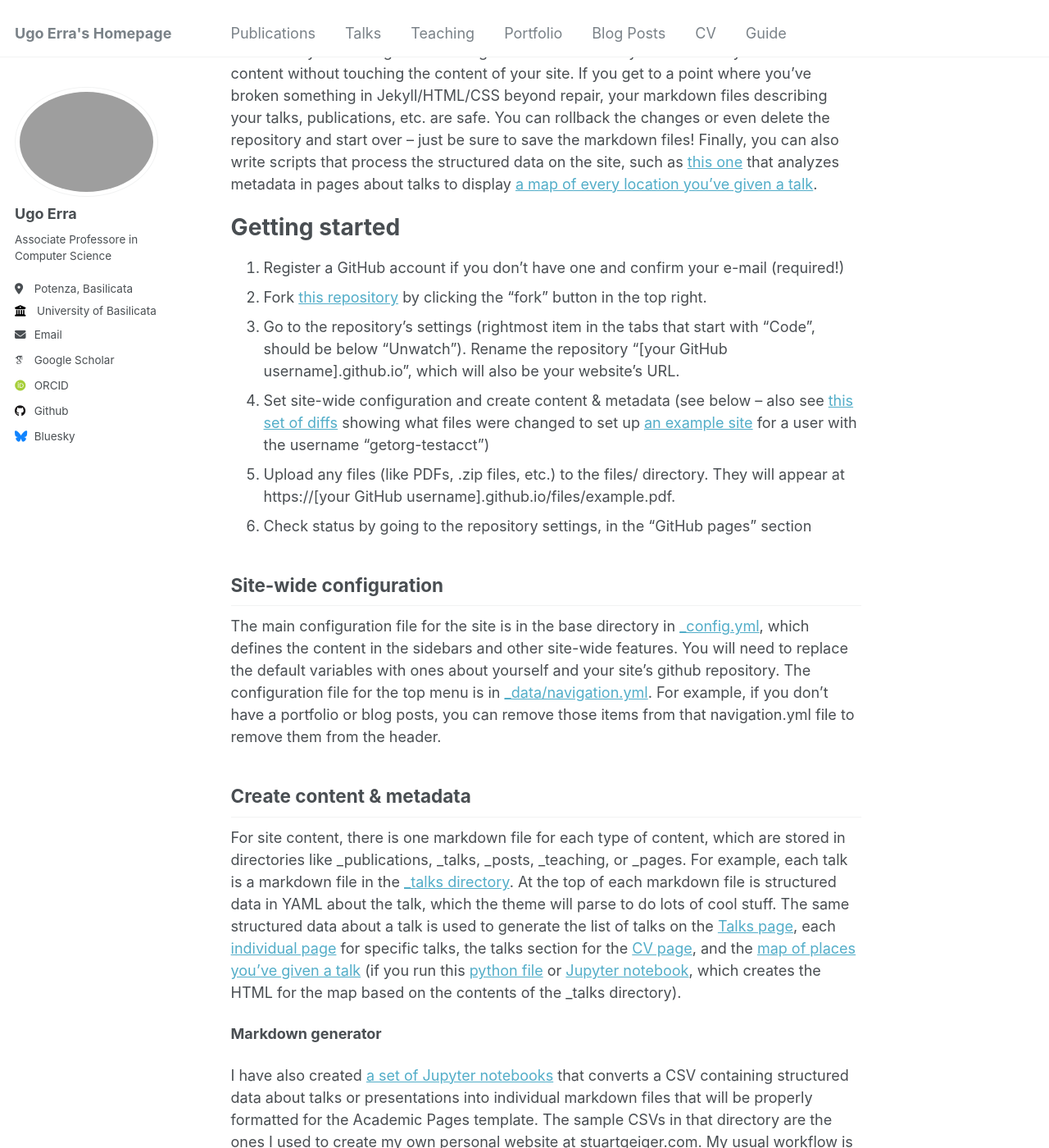
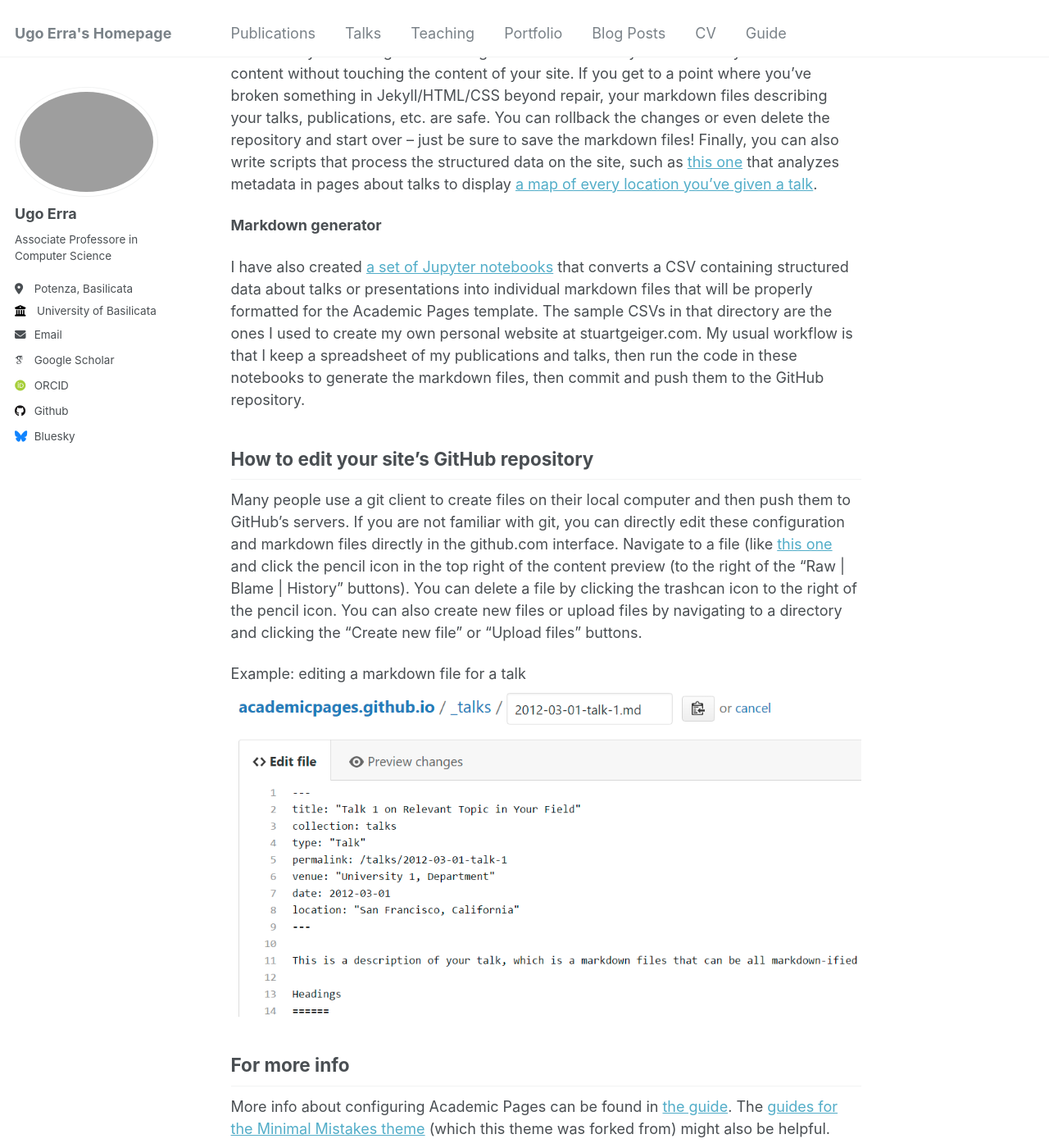
Before and after one commit to ugoerra/ugoerra.github.io, a Jekyll site: the page built from _pages/about.md, in a window 1280 px wide and 1400 px high, scrolled down 680 px. Shown: the whole window at 82% size. Built offline with Jekyll 4.4.1, drawn with Linux system fonts in a browser that asks for light colours; some web fonts are replaced.

Commit message:
Update about.md

```diff
--- a/_pages/about.md
+++ b/_pages/about.md
@@ -15,23 +15,6 @@ Like many other Jekyll-based GitHub Pages templates, Academic Pages makes you se
 
 Many of the features of dynamic content management systems (like Wordpress) can be achieved in this fashion, using a fraction of the computational resources and with far less vulnerability to hacking and DDoSing. You can also modify the theme to your heart's content without touching the content of your site. If you get to a point where you've broken something in Jekyll/HTML/CSS beyond repair, your markdown files describing your talks, publications, etc. are safe. You can rollback the changes or even delete the repository and start over -- just be sure to save the markdown files! Finally, you can also write scripts that process the structured data on the site, such as [this one](https://github.com/academicpages/academicpages.github.io/blob/master/talkmap.ipynb) that analyzes metadata in pages about talks to display [a map of every location you've given a talk](https://academicpages.github.io/talkmap.html).
 
-Getting started
-======
-1. Register a GitHub account if you don't have one and confirm your e-mail (required!)
-1. Fork [this repository](https://github.com/academicpages/academicpages.github.io) by clicking the "fork" button in the top right.
-1. Go to the repository's settings (rightmost item in the tabs that start with "Code", should be below "Unwatch"). Rename the repository "[your GitHub username].github.io", which will also be your website's URL.
-1. Set site-wide configuration and create content & metadata (see below -- also see [this set of diffs](http://archive.is/3TPas) showing what files were changed to set up [an example site](https://getorg-testacct.github.io) for a user with the username "getorg-testacct")
-1. Upload any files (like PDFs, .zip files, etc.) to the files/ directory. They will appear at https://[your GitHub username].github.io/files/example.pdf.
-1. Check status by going to the repository settings, in the "GitHub pages" section
-
-Site-wide configuration
-------
-The main configuration file for the site is in the base directory in [_config.yml](https://github.com/academicpages/academicpages.github.io/blob/master/_config.yml), which defines the content in the sidebars and other site-wide features. You will need to replace the default variables with ones about yourself and your site's github repository. The configuration file for the top menu is in [_data/navigation.yml](https://github.com/academicpages/academicpages.github.io/blob/master/_data/navigation.yml). For example, if you don't have a portfolio or blog posts, you can remove those items from that navigation.yml file to remove them from the header.
-
-Create content & metadata
-------
-For site content, there is one markdown file for each type of content, which are stored in directories like _publications, _talks, _posts, _teaching, or _pages. For example, each talk is a markdown file in the [_talks directory](https://github.com/academicpages/academicpages.github.io/tree/master/_talks). At the top of each markdown file is structured data in YAML about the talk, which the theme will parse to do lots of cool stuff. The same structured data about a talk is used to generate the list of talks on the [Talks page](https://academicpages.github.io/talks), each [individual page](https://academicpages.github.io/talks/2012-03-01-talk-1) for specific talks, the talks section for the [CV page](https://academicpages.github.io/cv), and the [map of places you've given a talk](https://academicpages.github.io/talkmap.html) (if you run this [python file](https://github.com/academicpages/academicpages.github.io/blob/master/talkmap.py) or [Jupyter notebook](https://github.com/academicpages/academicpages.github.io/blob/master/talkmap.ipynb), which creates the HTML for the map based on the contents of the _talks directory).
-
 **Markdown generator**
 
 I have also created [a set of Jupyter notebooks](https://github.com/academicpages/academicpages.github.io/tree/master/markdown_generator
```
